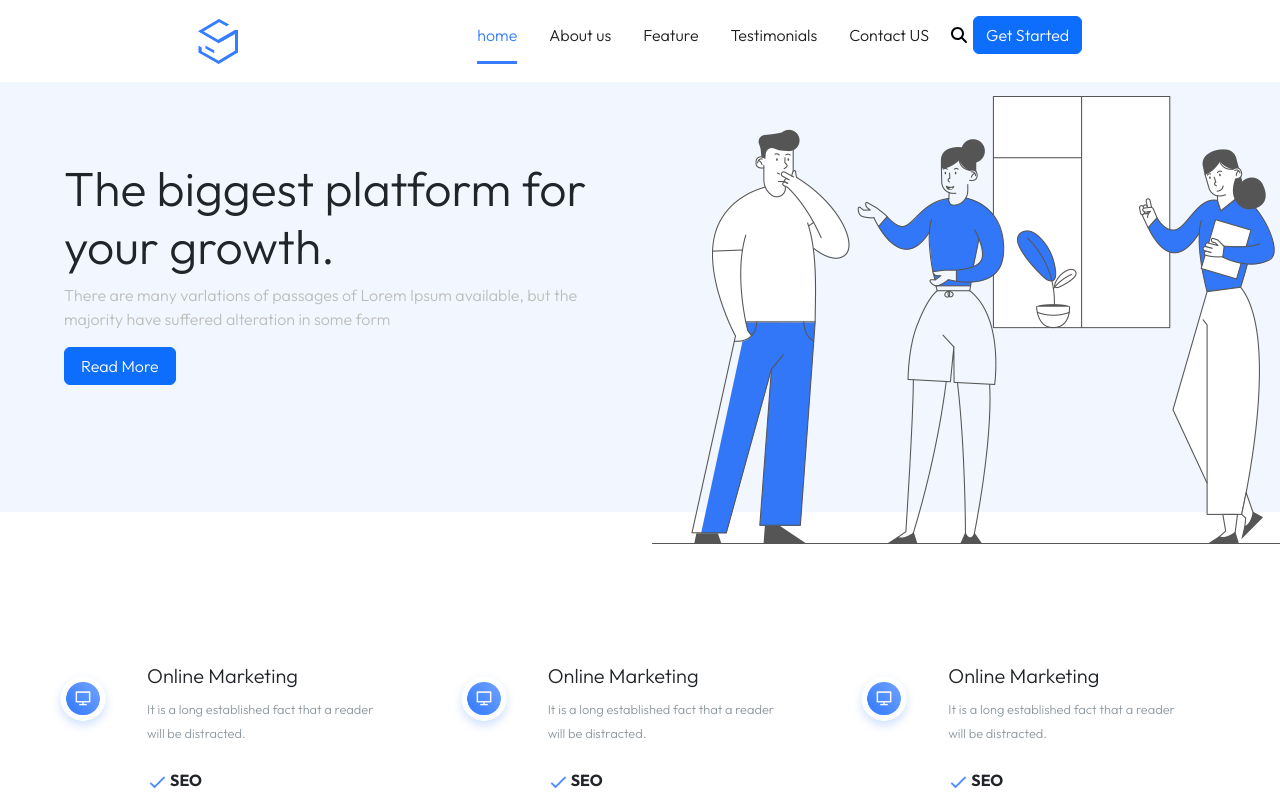
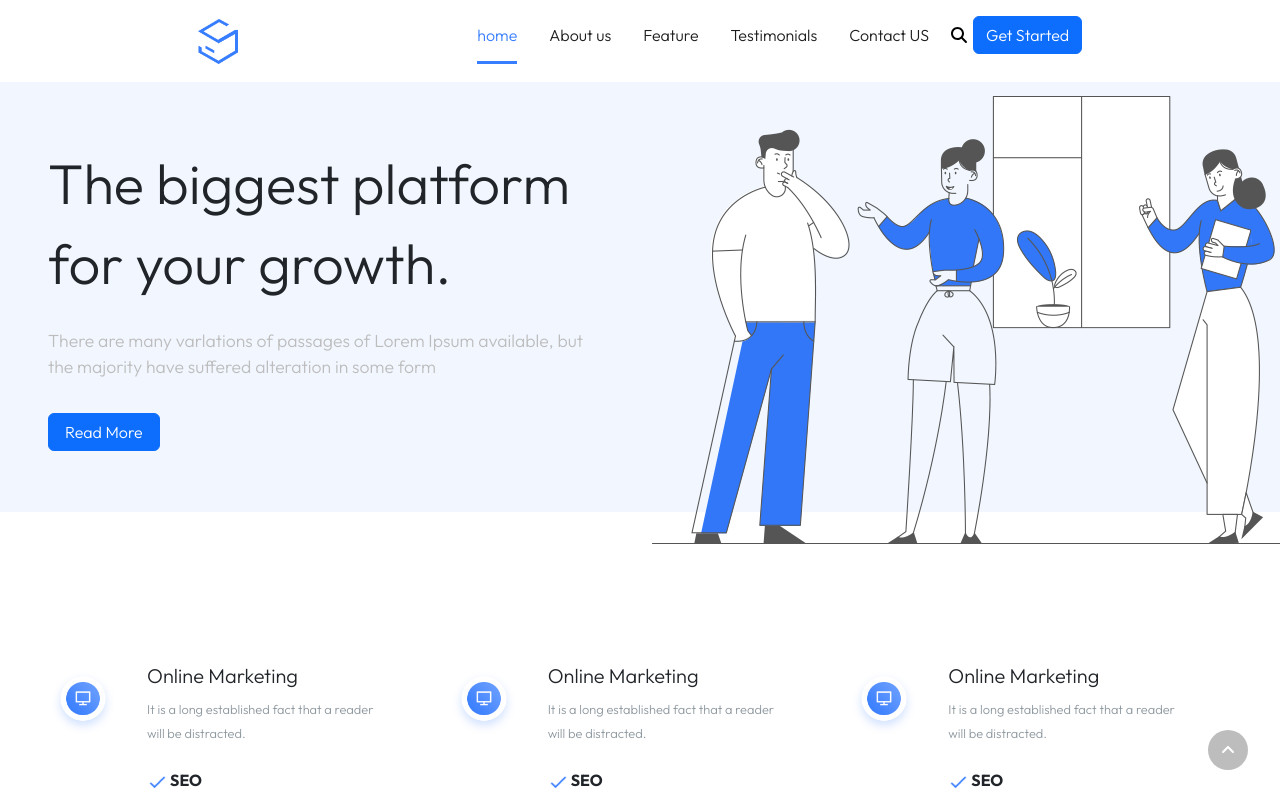
Before and after one commit to Richter96/proj-html-vuejs, a Vue app: page / in a window 1280 px wide. Shown: the top 800 px of the page. Built offline with nearby package versions, Linux system fonts and the light colour scheme.

Commit message:
add comment app.vue

```diff
--- a/src/App.vue
+++ b/src/App.vue
@@ -15,8 +15,13 @@ export default {
 </script>
 
 <template>
+  <!-- header with logo, nav bar menu, serch and button get started -->
   <AppHeader />
+
+  <!-- hearth of the site, different section of site -->
   <AppMain />
+
+  <!-- footer with contact with teams -->
   <AppFooter />
 </template>
 
--- a/src/components/AppHeader.vue
+++ b/src/components/AppHeader.vue
@@ -28,11 +28,14 @@ export default {
     <!-- navbar with logo and link  -->
     <header>
         <div class="navbarContainer container-md d-flex align-items-center">
+            <!-- brand logo  -->
             <div>
                 <a class="navbar-brand" href="#">
                     <img src="../assets/img/logo-2.png" alt="logo_Market" width="40">
                 </a>
             </div>
+
+            <!-- botton navbar active section click -->
             <div class="d-flex align-items-baseline">
                 <ul class="d-flex ">
                     <li @click="set_active(index)" v-for="(component, index) in componentsNavbar"><a
@@ -42,10 +45,13 @@ export default {
                 <button class=" bg-transparent border-0">
                     <font-awesome-icon icon="fa-solid fa-magnifying-glass" />
                 </button>
-                <button class="btn btn-primary"> Get Started</button>
+                <button class="btn btn-primary over_black"> Get Started</button>
             </div>
 
+
+            <!-- link up site -->
         </div>
+        <div class="up float-end"><a href="#"><font-awesome-icon icon="fa-solid fa-angle-up" /></a></div>
     </header>
 </template>
 
@@ -60,6 +66,23 @@ header {
     top: 0;
     box-shadow: 0 0 5px var(--db-grey-txt);
     z-index: 1;
+
+    .up {
+        width: 2.5rem;
+        aspect-ratio: 1;
+        border-radius: 50%;
+        margin: 2rem;
+        display: flex;
+        justify-content: center;
+        align-items: center;
+        background-color: $TextLightGray;
+        position: absolute;
+        bottom: -90vh;
+        right: 0;
+
+        a {
+            color: white;
+        }
     }
 
     .navbarContainer {
@@ -67,7 +90,7 @@ header {
         overflow: hidden;
         padding: 1rem;
 
-    button {
+        button .over_black {
             &:hover {
                 background-color: $bgHooverBtn;
             }
@@ -99,4 +122,6 @@ header {
 
 
     }
+
+}
 </style>
--- a/src/components/AppJambotron.vue
+++ b/src/components/AppJambotron.vue
@@ -13,19 +13,26 @@ export default {
 
 <template>
     <div class="jambotron d-flex">
+
+        <!-- text area -->
         <div class="col_40 text_jambotron">
             <h1>The biggest platform for your growth.</h1>
             <p>There are many varlations of passages of Lorem Ipsum available, but the majority have suffered alteration in
                 some form</p>
 
-            <button class="btn btn-primary px-3 ">Read More</button>
+            <button class="btn btn-primary px-3 over_black">Read More</button>
 
         </div>
+
+        <!-- image area -->
         <div class="col_60">
             <img src="../assets/img/27-1.png" alt="">
         </div>
     </div>
 </template>
+
+
+
 
 <style lang="scss">
 @use '../assets/scss/partials/variables' as *;
@@ -38,17 +45,19 @@ export default {
     margin-top: 4rem;
 
     .text_jambotron {
-        padding: 4rem;
+        padding: 3rem;
 
-        button {
-            &:hover {
-                background-color: $bgHooverBtn;
-            }
-        }
     }
 
     h1 {
-        font-size: 3rem;
+        font-size: 3.5rem;
+        line-height: 5rem;
+    }
+
+    p {
+        padding-top: 1rem;
+        padding-bottom: 1rem;
+        font-size: 1.1rem;
     }
 
     .col_40 {
--- a/src/components/AppMain.vue
+++ b/src/components/AppMain.vue
@@ -46,7 +46,7 @@ export default {
 <style lang="scss">
 @use '../assets/scss/partials/variables' as *;
 
-button {
+button .over_black {
     &:hover {
         background-color: $bgHooverBtn !important;
     }
--- a/src/components/LatestPost.vue
+++ b/src/components/LatestPost.vue
@@ -5,12 +5,22 @@ export default {
     name: 'LatestPost',
     data() {
         return {
+            posts: [
+                {
+                    title: '',
+                    data: '',
+                    description: '',
+                    image: '',
+                }
+            ]
 
         }
     },
 }
 </script>
 
+
+<!-- area with different new posts -->
 <template>
     <div class="latestPost text-center my-5">
         <div class="container_md">
@@ -18,6 +28,8 @@ export default {
             <span>If you are planning on developing a product landing.</span>
 
             <div class="posts row row-cols-3">
+
+                <!-- post -->
                 <div class="col">
                     <div class="card_post position-relative flex-column">
                         <span class="badge fw-light">November 28, 2019</span>
@@ -29,6 +41,8 @@ export default {
                         </div>
                     </div>
                 </div>
+
+                <!-- post -->
                 <div class="col">
                     <div class="card_post position-relative flex-column">
                         <span class="badge fw-light">November 28, 2019</span>
@@ -40,6 +54,8 @@ export default {
                         </div>
                     </div>
                 </div>
+
+                <!-- post -->
                 <div class="col">
                     <div class="card_post position-relative flex-column">
                         <span class="badge fw-light">November 28, 2019</span>
@@ -52,8 +68,6 @@ export default {
                         </div>
                     </div>
                 </div>
-                <div class="col"></div>
-                <div class="col"></div>
             </div>
 
         </div>
--- a/src/components/PopularFeatures.vue
+++ b/src/components/PopularFeatures.vue
@@ -132,10 +132,6 @@ export default {
     button {
         padding: 0.5rem 1.5rem;
         margin: 0rem 3rem;
-
-        &:hover {
-            background-color: $bgHooverBtn;
-        }
     }
 }
 
--- a/src/components/SliderVue.vue
+++ b/src/components/SliderVue.vue
@@ -40,20 +40,6 @@ export default {
                 itemsToShow: 2,
                 itemsToScroll: 2,
                 snapAlign: 'center',
-            },
-            // breakpoints are mobile first
-            // any settings not specified will fallback to the carousel settings
-            breakpoints: {
-                // 700px and up
-                700: {
-                    itemsToShow: 3.5,
-                    snapAlign: 'center',
-                },
-                // 1024 and up
-                1024: {
-                    itemsToShow: 2,
-                    snapAlign: 'start',
-                },
             },
 
         }
--- a/src/components/TricksSales.vue
+++ b/src/components/TricksSales.vue
@@ -19,6 +19,7 @@ export default {
             <span>Faff about only a quid blower I don't want no agro bleeding chimney pot burke tosser cras nice one boot
                 fanny!</span>
 
+            <!-- card withe trick -->
             <div class="card">
                 <div class="card_img">
                     <img src="../assets/img/510.png" alt="">
@@ -30,6 +31,7 @@ export default {
                 </div>
             </div>
 
+            <!-- card withe trick -->
             <div class="card">
                 <div class="card_img">
                     <img src="../assets/img/511.png" alt="">
--- a/src/main.js
+++ b/src/main.js
@@ -5,11 +5,11 @@ import { library } from '@fortawesome/fontawesome-svg-core'
 import { FontAwesomeIcon } from '@fortawesome/vue-fontawesome'
 
 
-import { faMagnifyingGlass, faCheck } from '@fortawesome/free-solid-svg-icons'
+import { faMagnifyingGlass, faAngleUp } from '@fortawesome/free-solid-svg-icons'
 import { faFacebookF, faTwitter, faGithub, faInstagram } from '@fortawesome/free-brands-svg-icons'
 
 import * as bootstrap from 'bootstrap'
 
-library.add(faMagnifyingGlass, faFacebookF, faTwitter, faGithub, faInstagram)
+library.add(faMagnifyingGlass, faFacebookF, faTwitter, faGithub, faInstagram, faAngleUp)
 
 createApp(App).component('font-awesome-icon', FontAwesomeIcon).mount('#app')
```
Also changed, not shown: src/components/OptionMarket.vue (+18 -1 lines), src/components/OurTestimonial.vue (+7 -0 lines). Lines whose indentation alone changed are shown as unchanged.
